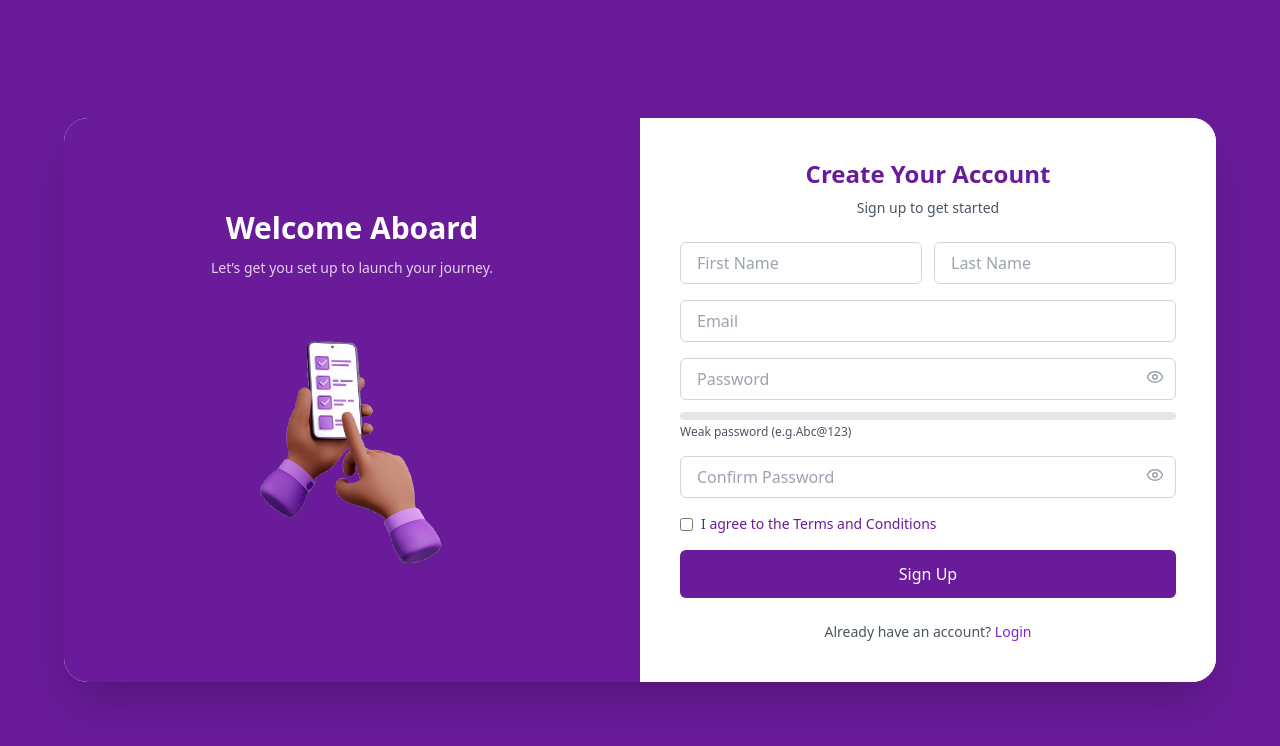
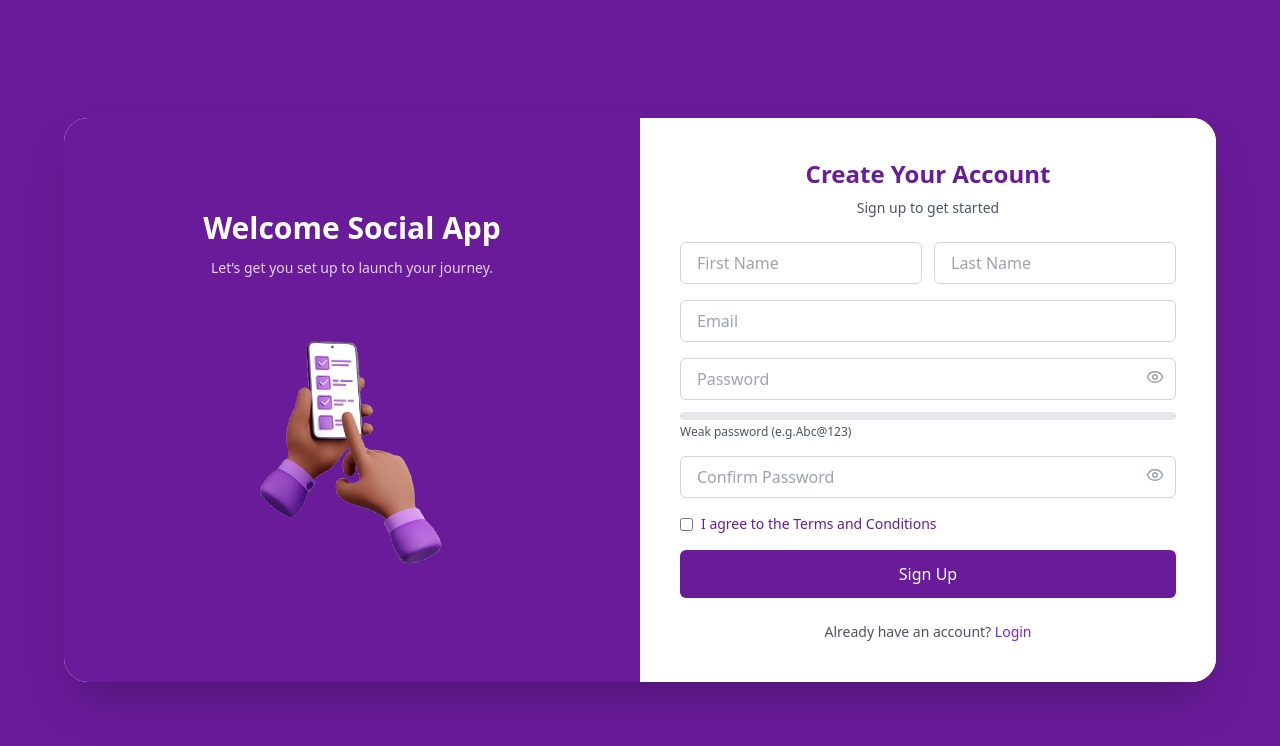
Before and after one commit to kesav2807/SocialMediaApplication, a React (Vite) app: page /register in a window 1280 px wide. Shown: the top 746 px of the page. Built offline with nearby package versions, Linux system fonts and the light colour scheme; no server answers.

Commit message:
Update Register.jsx

```diff
--- a/src/components/Auth/Register.jsx
+++ b/src/components/Auth/Register.jsx
@@ -117,9 +117,9 @@
   return (
     <div className="min-h-screen flex items-center justify-center bg-[#6A1B9A] px-4 py-12">
       <div className="flex flex-col md:flex-row bg-white shadow-2xl rounded-3xl overflow-hidden max-w-6xl w-full">
-        {/* Left Side */}
+
         <div className="md:w-1/2 bg-[#6A1B9A] text-white p-10 flex flex-col justify-center items-center">
-          <h2 className="text-3xl font-bold mb-3">Welcome Aboard</h2>
+          <h2 className="text-3xl font-bold mb-3">Welcome Social App</h2>
           <p className="text-sm text-white/80 mb-8 text-center">
             Let’s get you set up to launch your journey.
           </p>
@@ -129,8 +129,6 @@
             className="w-[250px] md:w-[280px] object-contain"
           />
         </div>
-
-        {/* Right Side */}
         <motion.div
           initial={{ opacity: 0, x: 60 }}
           animate={{ opacity: 1, x: 0 }}
```
